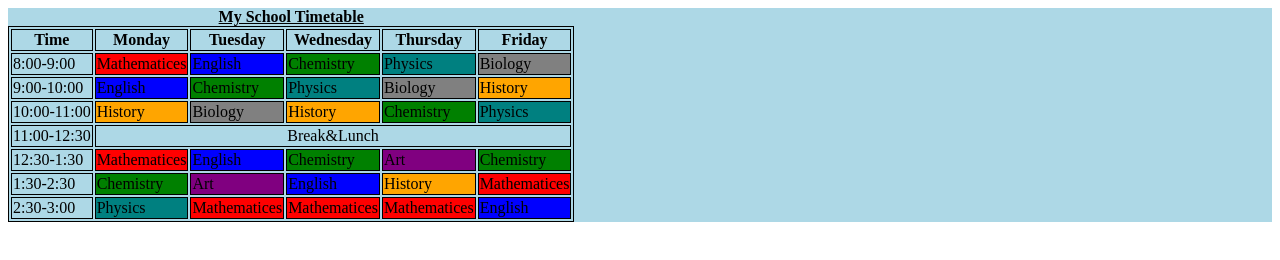
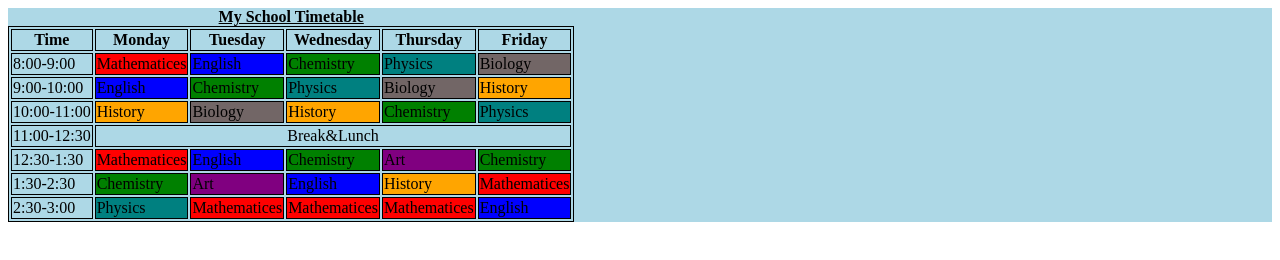
Before and after one commit to mokwenyed45-ux/Primedev-task, a plain HTML site: page html-tables/class.html in a window 1280 px wide. Drawn offline with Linux system fonts and the light colour scheme; files that its build step writes are made by us from their sources.

```diff
--- a/class.css
+++ b/class.css
@@ -2,11 +2,11 @@
 table{border:1px solid black;}
 th{border: 1px solid black;}
 td{border: 1px solid black;}
-tr{ border: 1px solid black;}
+tr{ border: 4px solid black;}
 .mat{background-color: red;}
 .eng{background-color: blue;}
 .his{background-color: orange;}
 .ar{background-color: purple;}
 .chm{background-color: green;}
 .phy{background-color: teal;}
-.bio{background-color: gray;}
+.bio{background-color: rgb(114, 102, 102);}
```
